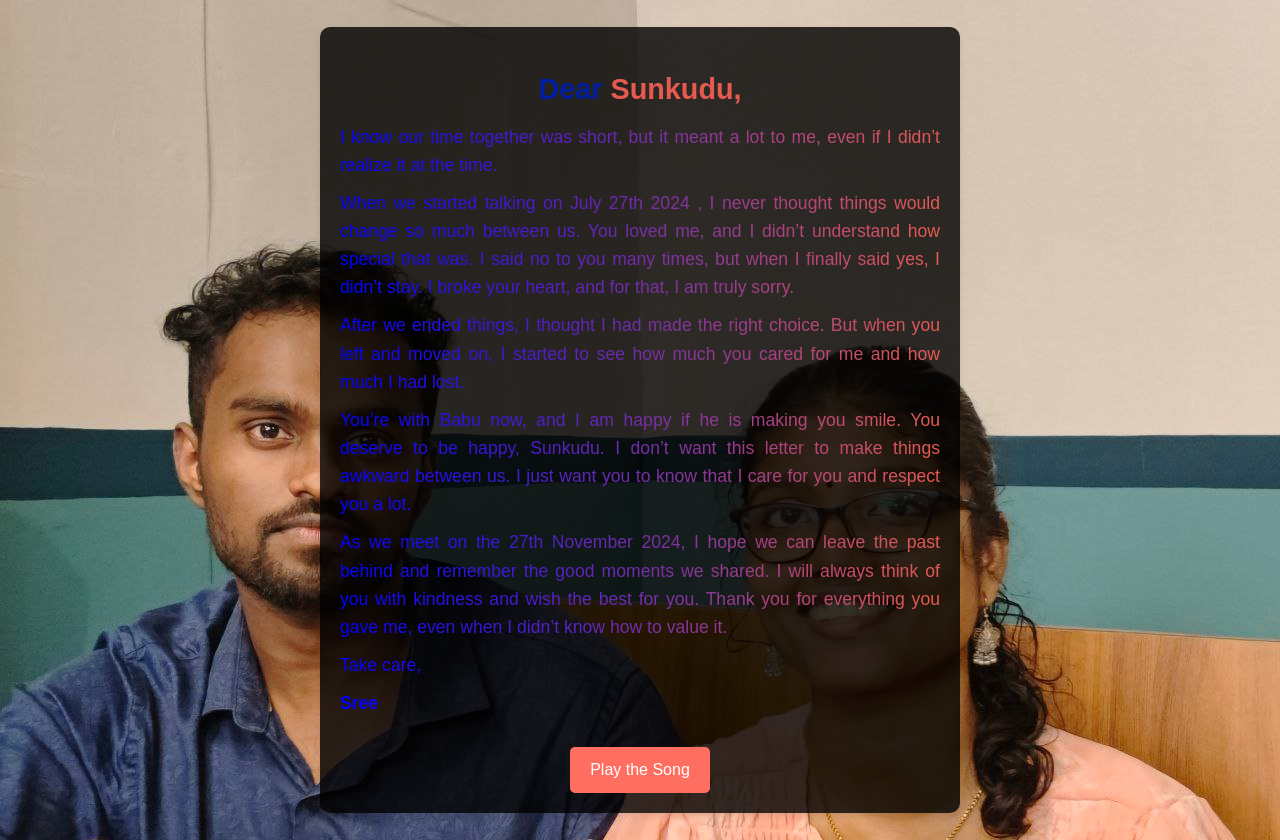
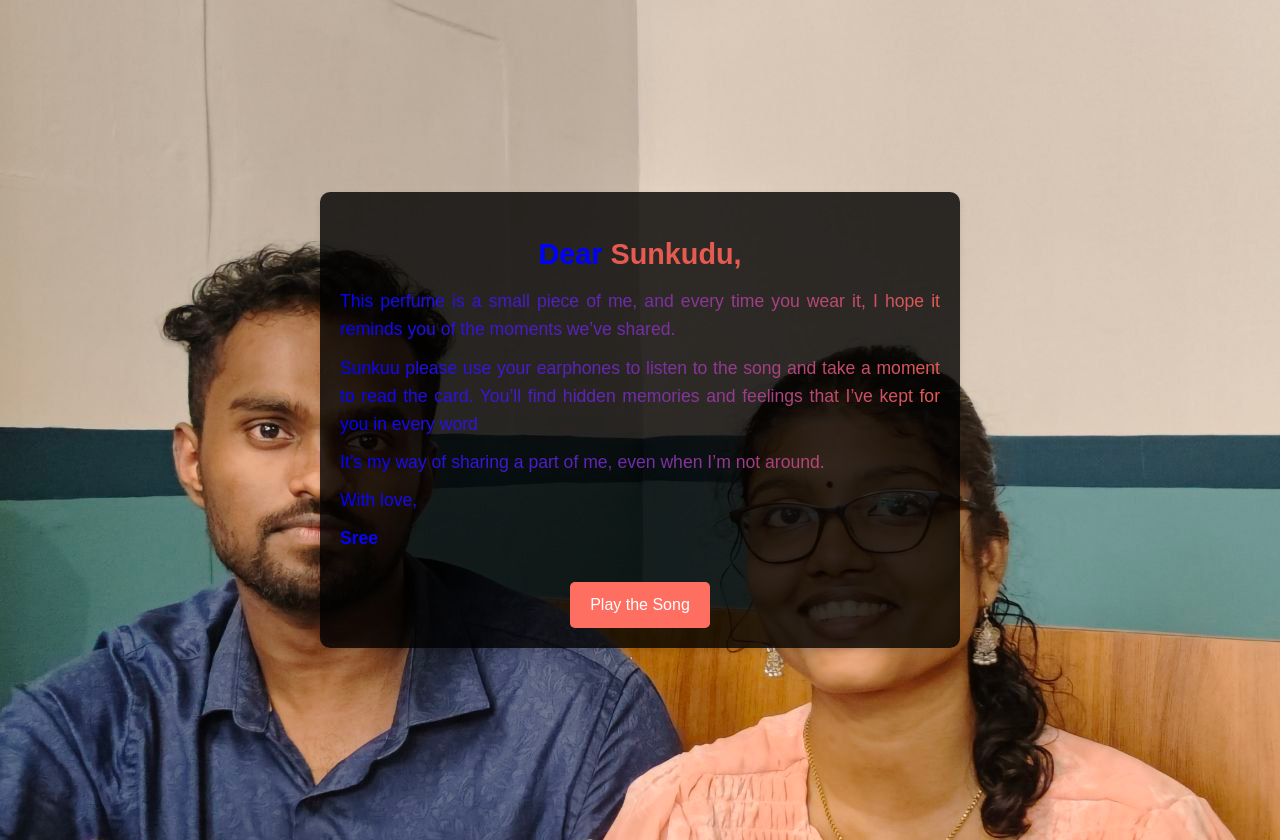
Before and after one commit to SREERAJSR/BREAK_THROUGH, a plain HTML site: page index.html in a window 1280 px wide. Drawn offline with Linux system fonts and the light colour scheme.

Commit message:
edited the paragraphs to more memorable

```diff
--- a/index.html
+++ b/index.html
@@ -42,7 +42,7 @@
 
         h1 {
             font-size: 1.8em;
-            color: #001ea1;
+            color: blue;
             margin-bottom: 10px;
         }
 
@@ -100,23 +100,12 @@
 <body>
     <div class="container">
         <h1>Dear <span style="color: #e65a50;">Sunkudu,</span></h1>
-        <p>I know our time together was short,
-            but it meant a lot to me, even if I didn’t realize it at the time.</p>
-        <p>When we started talking on July 27th 2024 , I never thought things would change so much between us. You loved
-            me,
-            and I didn’t understand how special that was. I said no to you many times, but when I finally said yes, I
-            didn’t stay. I broke your heart, and for that, I am truly sorry.</p>
-        <p>After we ended things, I thought I had made the right choice. But when you left and moved on, I started to
-            see how much you cared for me and how much I had lost.</p>
-        <p>You’re with Babu now, and I am happy if he is making you smile. You deserve to be happy, Sunkudu. I don’t
-            want
-            this letter to make things awkward between us. I just want you to know that I care for you and respect you a
-            lot.</p>
-        <p>As we meet on the 27th November 2024, I hope we can leave the past behind and remember the good moments we
-            shared. I will
-            always think of you with kindness and wish the best for you. Thank you for everything you gave me, even when
-            I didn’t know how to value it.</p>
-        <p>Take care,</p>
+        <p>This perfume is a small piece of me, and every time you wear it, I hope it reminds you of the moments we’ve shared.</p>
+        <p>Sunkuu please use your earphones to listen to the song and take a moment to read
+        the card. You’ll find hidden memories and feelings that I’ve kept for you in every word</p>
+
+        <p>It’s my way of sharing a part of me, even when I’m not around.</p>
+        <p>With love,</p>
         <p><b>Sree</b></p>
         <a href="https://music.youtube.com/watch?v=8gPO7jbEjtY" target="_blank">Play the Song</a>
     </div>
```
